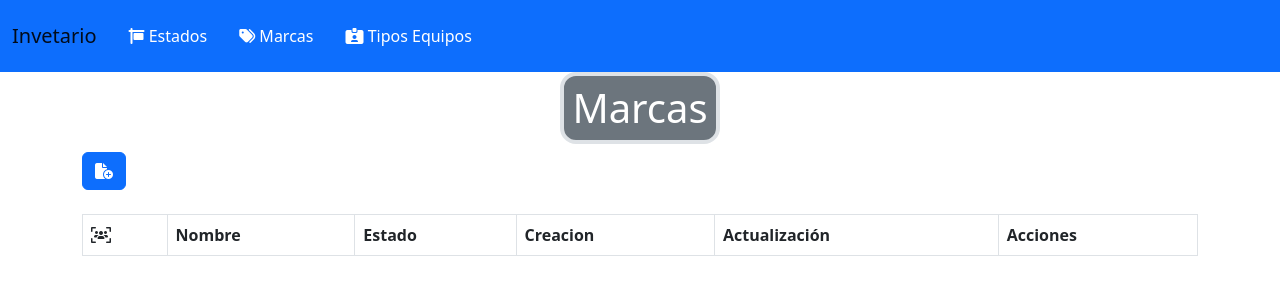
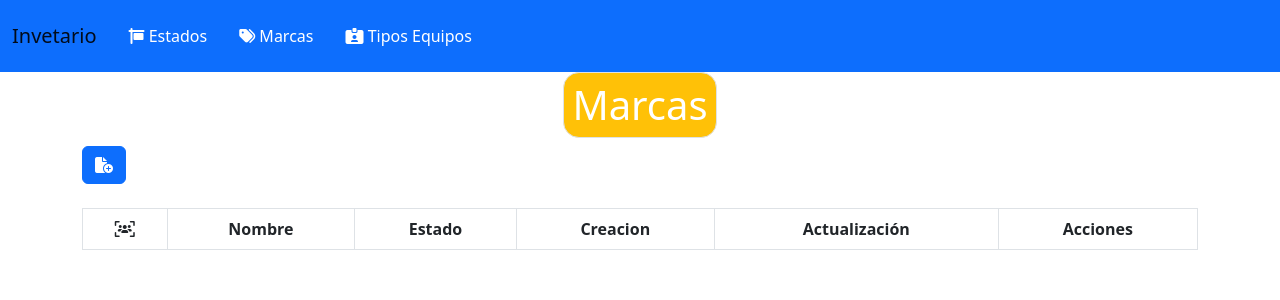
Before and after one commit to rquintg/ReactCrud, a React (Create React App) app: page /marcas in a window 1280 px wide. Shown: the top 300 px of the page. Built offline with nearby package versions, Linux system fonts and the light colour scheme; no server answers.

Commit message:
:green_heart: Errores graficos y funcionales de negocio corregidos

```diff
--- a/src/components/marca/Marca.jsx
+++ b/src/components/marca/Marca.jsx
@@ -55,18 +55,12 @@ export default function Marca() {
     const guardarEstado = () => {
         guardar(estado).then(r => {
             console.log('texto')
-            if(estado.estado === 'true'){
+
                 setEstados([...estados, r.data]);
-                console.log('estado true: ', estado)
+                //console.log('estado true: ', estado)
                 changeError(false)
                 setLoading(false);
-            }else {
 
-                console.log('estado false: ', estado)
-                setLoading(false);
-                closeModal();
-
-            }
         }).catch(error => {
             console.log(error)
             changeError(true)
@@ -103,6 +97,12 @@ export default function Marca() {
             if(!r.data.estado){
                 const activos = estados.filter(est => est._id !== id);
                 setEstados(activos);
+                obtenerTodos().then(r => {
+                    console.log(r);
+                    setEstados(r.data.tasks);
+                }).catch(e => {
+                    console.log(e)
+                })
             }
             changeError(false)
             setLoading(false);
@@ -117,7 +117,7 @@ export default function Marca() {
     return (
         <div className="container">
             <div className="d-flex justify-content-center ">
-                <h1 className='text-white bg-secondary border border-4 rounded-4 p-2'>Marcas</h1>
+                <h1 className='text-white bg-warning border  rounded-4 p-2'>Marcas</h1>
             </div>
 
 
--- a/src/components/marca/Modalmarca.jsx
+++ b/src/components/marca/Modalmarca.jsx
@@ -30,8 +30,6 @@ export default function ModalWindow({estado, loading, hidden, error, add, closeM
                             <div className="mb-3">
                                 <label htmlFor="recipient-name" className="col-form-label">Nombre:</label>
                                 <input required
-                                       disabled={estado._id ? true : false}
-                                       readOnly={estado._id ? true : false}
                                        value={estado.nombre}
                                        name="nombre"
                                        type="text"
@@ -41,6 +39,8 @@ export default function ModalWindow({estado, loading, hidden, error, add, closeM
                             <div className="mb-3">
                                 <label htmlFor="message-text" className="col-form-label">Estado:</label>
                                 <select required
+                                        disabled={estado._id ? true : false}
+                                        readOnly={estado._id ? true : false}
                                         className="form-select"
                                         aria-label="Default select example"
                                         value={estado.estado}
--- a/src/components/userinterface/TablaModulos.jsx
+++ b/src/components/userinterface/TablaModulos.jsx
@@ -6,12 +6,12 @@ export default function TablaModulos({componentes, openEditById}) {
             <table className="table table-hover table-bordered table-striped">
                 <thead>
                 <tr>
-                    <th scope="col"><i className="fa-solid fa-users-viewfinder"></i></th>
-                    <th scope="col">Nombre</th>
-                    <th scope="col">Estado</th>
-                    <th scope="col">Creacion</th>
-                    <th scope="col">Actualización</th>
-                    <th scope="col">Acciones</th>
+                    <th scope="col" className="text-center"><i className="fa-solid fa-users-viewfinder"></i></th>
+                    <th scope="col" className="text-center">Nombre</th>
+                    <th scope="col" className="text-center">Estado</th>
+                    <th scope="col" className="text-center">Creacion</th>
+                    <th scope="col" className="text-center">Actualización</th>
+                    <th scope="col" className="text-center">Acciones</th>
                 </tr>
                 </thead>
                 <tbody>
@@ -24,11 +24,11 @@ export default function TablaModulos({componentes, openEditById}) {
 
                         return(
                             <tr key={est._id}>
-                                <th scope="row">{index + 1}</th>
-                                <td>{est.nombre}</td>
-                                <td>{est.estado ? 'Activo' : 'Inactivo'}</td>
-                                <td>{creacion}</td>
-                                <td>{actualizacion}</td>
+                                <th scope="row" className="text-center">{index + 1}</th>
+                                <td className="text-center" >{est.nombre}</td>
+                                <td className="text-center" >{est.estado ? 'Activo' : 'Inactivo'}</td>
+                                <td className="text-center" >{creacion}</td>
+                                <td className="text-center" >{actualizacion}</td>
                                 <td>
                                     <button type="button"
                                             className="btn btn-outline-success"
@@ -36,13 +36,15 @@ export default function TablaModulos({componentes, openEditById}) {
                                             data-bs-target="#exampleModal"
                                             data={est._id}
                                             onClick={e => openEditById(e)}>
-                                        <i  className="fa-solid fa-pen-to-square"></i>
+                                        <i  className="fa-solid fa-pen-to-square"
+                                            data={est._id}
+                                            onClick={e => openEditById(e)}></i>
                                     </button>
 
-                                    <button type="button"
-                                            className="btn btn-outline-danger">
-                                        <i className="fa-solid fa-trash"></i>
-                                    </button>
+                                    {/*<button type="button"*/}
+                                    {/*        className="btn btn-outline-danger">*/}
+                                    {/*    <i className="fa-solid fa-trash"></i>*/}
+                                    {/*</button>*/}
 
                                 </td>
                             </tr>
```
